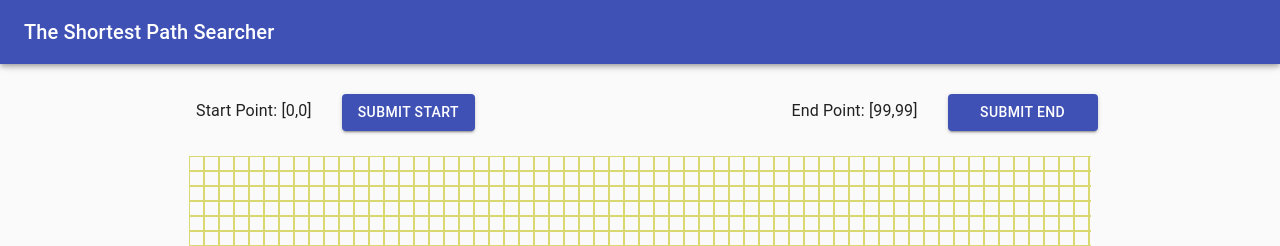
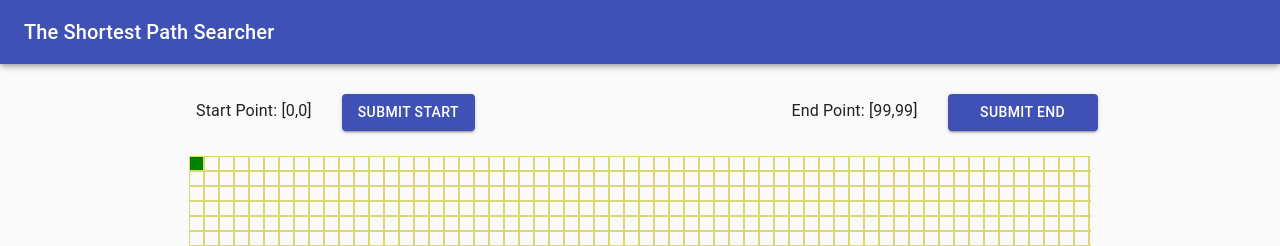
Before and after one commit to katrinDev/shortest-path, a React (Create React App) app: page / in a window 1280 px wide. Shown: the top 246 px of the page. Built offline with nearby package versions, Linux system fonts and the light colour scheme.

Commit message:
fix start and end points rerendering

```diff
--- a/src/components/mainGrid/MainGrid.tsx
+++ b/src/components/mainGrid/MainGrid.tsx
@@ -1,10 +1,7 @@
 import { Grid, AutoSizer } from "react-virtualized";
-import { useState } from "react";
+import { useRef } from "react";
 import "./MainGrid.css";
-import Position from "../../algorithm/basicClasses/positionClass";
-import Button from "@material-ui/core/Button";
-import { Box, Container, Typography } from "@material-ui/core";
-import { arrayBuffer } from "stream/consumers";
+import { Container } from "@material-ui/core";
 import { observer } from "mobx-react-lite";
 import startAndEndPoints from "../../store/startAndEndPoints";
 
@@ -26,63 +23,22 @@ export default observer(function MainGrid() {
   const columnWidth = 15;
   const rowHeight = 15;
 
+  const gridRef = useRef<Grid>(null);
+
   const grid = Array(rowCount)
     .fill(0)
     .map(() => Array(columnCount));
 
-  const [cellsStyles, setCellsStyles] = useState<CellsStyles>([]);
+  function renderCell({ columnIndex, key, rowIndex, style }: RenderCellProps) {
+    const start = startAndEndPoints.startPoint;
+    const end = startAndEndPoints.endPoint;
 
-  const changeStyles = (
-    rowIndex: number,
-    columnIndex: number,
-    style: React.CSSProperties
-  ) => {
-    const isExists = cellsStyles.some(
-      (item) => item.position === `${rowIndex}-${columnIndex}`
-    );
-    let newStylesArray: CellsStyles = cellsStyles;
-    if (!isExists) {
-      cellsStyles.push({
-        position: `${rowIndex}-${columnIndex}`,
-        cellStyle: { ...style, background: "green" },
-      });
-    }
-
-    newStylesArray = cellsStyles;
-
-    newStylesArray = newStylesArray.map((item) => {
-      if (
-        item.position !== `${rowIndex}-${columnIndex}` &&
-        item.cellStyle.background
-      ) {
-        const { background, ...rest } = item.cellStyle;
-        return {
-          ...item,
-          cellStyle: rest,
-        };
-      } else {
-        return item;
-      }
-    });
-    setCellsStyles(() => newStylesArray);
-  };
-
-  const onCellClick = (
-    rowIndex: number,
-    columnIndex: number,
-    style: React.CSSProperties
-  ) => {
-    startAndEndPoints.changeStartPoint(rowIndex, columnIndex);
-
-    console.log(JSON.stringify(startAndEndPoints.startPoint));
-
-    changeStyles(rowIndex, columnIndex, style);
-  };
-
-  function renderCell({ columnIndex, key, rowIndex, style }: RenderCellProps) {
-    const cellStyle =
-      cellsStyles.find((item) => item.position === `${rowIndex}-${columnIndex}`)
-        ?.cellStyle || style;
+    let cellStyle =
+      rowIndex === start.x && columnIndex === start.y
+        ? { ...style, background: "green" }
+        : rowIndex === end.x && columnIndex === end.y
+        ? { ...style, background: "orange" }
+        : style;
 
     return (
       <div
@@ -94,6 +50,30 @@ export default observer(function MainGrid() {
     );
   }
 
+  const onCellClick = (
+    rowIndex: number,
+    columnIndex: number,
+    style: React.CSSProperties
+  ) => {
+    let cellRerender: boolean = false;
+    let color: string = "";
+
+    if (!startAndEndPoints.isStartSubmitted) {
+      startAndEndPoints.changeStartPoint(rowIndex, columnIndex);
+
+      cellRerender = true;
+    } else if (!startAndEndPoints.isEndSubmitted) {
+      startAndEndPoints.changeEndPoint(rowIndex, columnIndex);
+
+      cellRerender = true;
+    }
+
+    if (cellRerender) {
+      gridRef.current?.recomputeGridSize({ rowIndex, columnIndex });
+      gridRef.current?.forceUpdate();
+    }
+  };
+
   return (
     <>
       <Container style={{ display: "flex", justifyContent: "center" }}>
@@ -101,6 +81,7 @@ export default observer(function MainGrid() {
           <AutoSizer>
             {({ width, height }) => (
               <Grid
+                ref={gridRef}
                 width={width}
                 height={height}
                 rowHeight={rowHeight}
```
